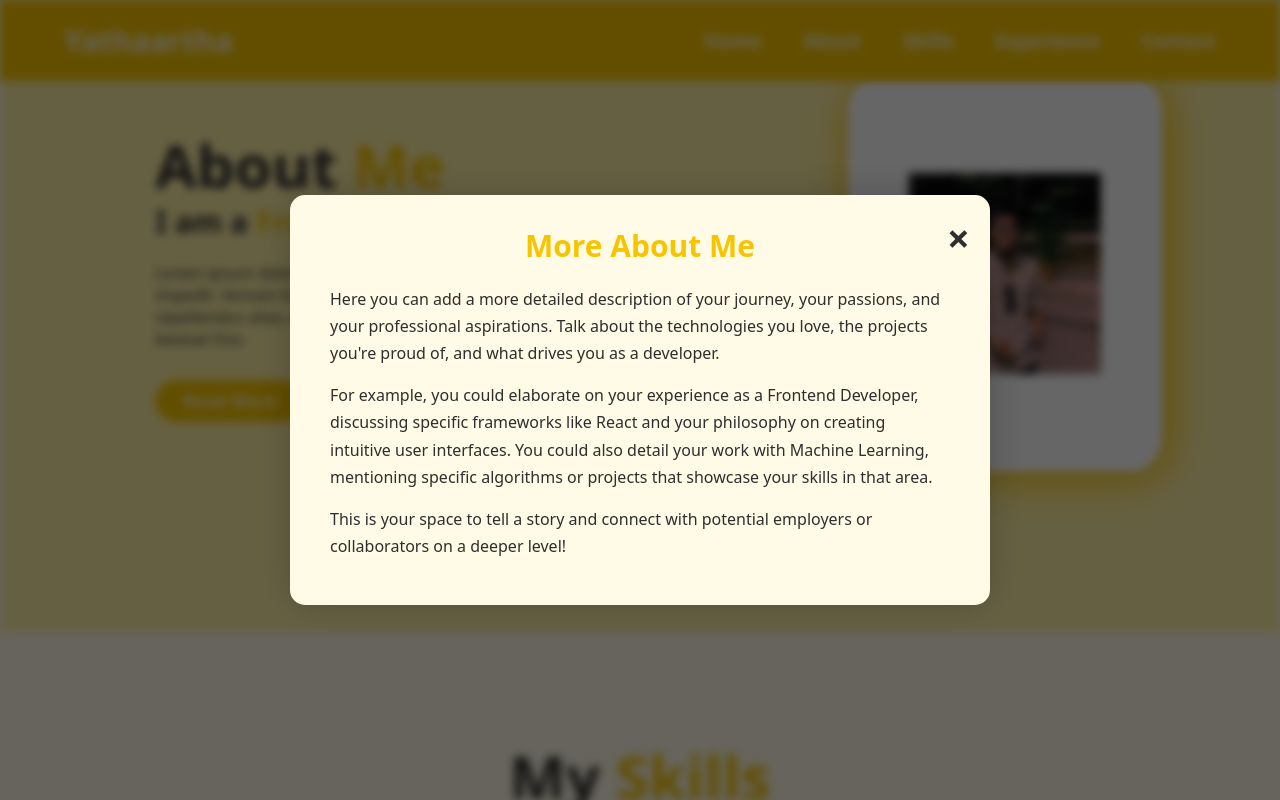
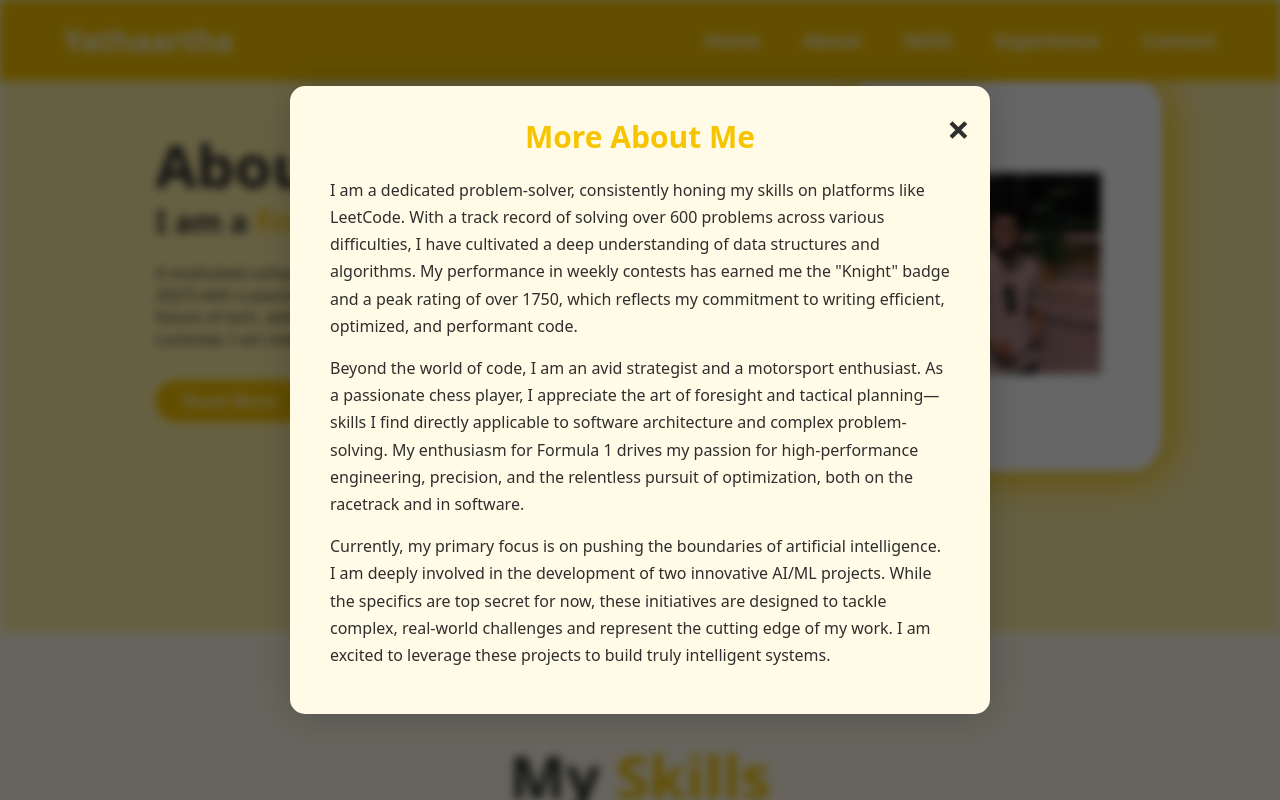
Before and after one commit to Yuvicodes1/Yathaartha.github.io, a plain HTML site: page index.html in a window 1280 px wide. Both pictures are taken after a click on the link "Read More". Shown: the part 965-1765 px from the top of the page. Drawn offline with nearby package versions, Linux system fonts and the light colour scheme.

Commit message:
Minor Fixes

```diff
--- a/index.html
+++ b/index.html
@@ -53,7 +53,7 @@
      <section class="about" id="about">
         <div class="about-content"><h2 class="heading">About <Span>Me</Span></h2>
             <h3>I am a <span>Frontend Developer</span></h3>
-            <p>Lorem ipsum dolor, sit amet consectetur adipisicing elit. Nemo voluptates optio impedit. Veniam fugit deserunt tempora impedit ullam aliquam, necessitatibus repellendus alias, dicta delectus cumque, expedita dolor quasi optio exercitationem beatae! Eos.</p>
+            <p>A motivated computer science student at Vellore Institute of Technology (Class of 2027) with a passion for cutting-edge technology. My focus is centered on the future of tech, with a deep dive into AI/ML and Cloud Computing. Originally from Lucknow, I am now based in Vellore, learning the ways of life AND code.</p>
             <a href="#" id="read-more-btn" class="button">Read More</a>
 
         </div>
@@ -261,14 +261,14 @@
     <div class="modal-content">
         <span class="close-modal">&times;</span>
         <h2>More About Me</h2>
-        <p>
-            Here you can add a more detailed description of your journey, your passions, and your professional aspirations. Talk about the technologies you love, the projects you're proud of, and what drives you as a developer.
+       <p>
+            I am a dedicated problem-solver, consistently honing my skills on platforms like LeetCode. With a track record of solving over 600 problems across various difficulties, I have cultivated a deep understanding of data structures and algorithms. My performance in weekly contests has earned me the "Knight" badge and a peak rating of over 1750, which reflects my commitment to writing efficient, optimized, and performant code.
         </p>
         <p>
-            For example, you could elaborate on your experience as a Frontend Developer, discussing specific frameworks like React and your philosophy on creating intuitive user interfaces. You could also detail your work with Machine Learning, mentioning specific algorithms or projects that showcase your skills in that area.
+            Beyond the world of code, I am an avid strategist and a motorsport enthusiast. As a passionate chess player, I appreciate the art of foresight and tactical planning—skills I find directly applicable to software architecture and complex problem-solving. My enthusiasm for Formula 1 drives my passion for high-performance engineering, precision, and the relentless pursuit of optimization, both on the racetrack and in software.
         </p>
         <p>
-            This is your space to tell a story and connect with potential employers or collaborators on a deeper level!
+            Currently, my primary focus is on pushing the boundaries of artificial intelligence. I am deeply involved in the development of two innovative AI/ML projects. While the specifics are top secret for now, these initiatives are designed to tackle complex, real-world challenges and represent the cutting edge of my work. I am excited to leverage these projects to build truly intelligent systems.
         </p>
     </div>
 </div>
```
